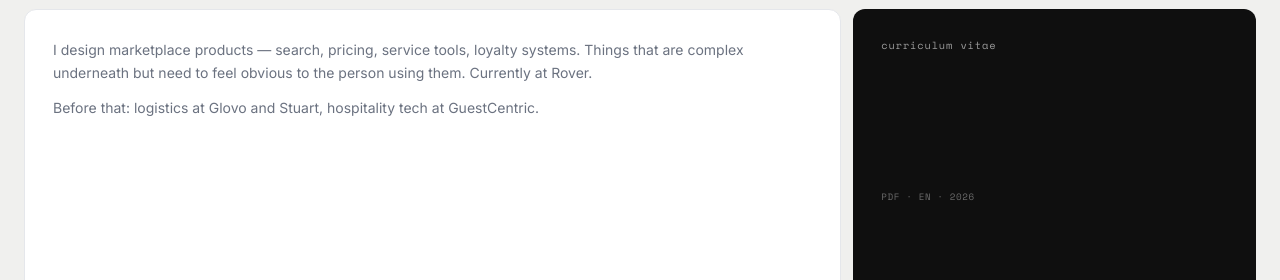
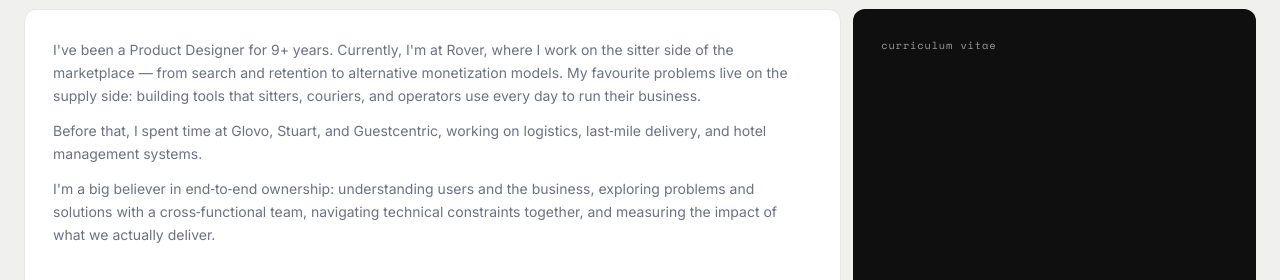
Before and after one commit to bernieprd/product-design, a plain HTML site: page index.html in a window 1280 px wide. Shown: the part 520-800 px from the top of the page. Drawn offline with nearby package versions, Linux system fonts and the light colour scheme.

Commit message:
Sync root index.html with variant-e changes missed in PR #20 (#22)
PR #20 updated variant-e/index.html but the root index.html (live homepage)
was not included in the merge. Applying the same changes now:
- Long 3-paragraph bio (role, past experience, philosophy)
- Remove 'PDF · EN · 2026' subtitle from CV card
- Remove duplicate Download CV from contact card
- Footer: 'Drop me a line / Let's work together'

https://claude.ai/code/session_01CmXtVdfy9LV52affKQfmpc

Co-authored-by: Claude <noreply@anthropic.com>

```diff
--- a/index.html
+++ b/index.html
@@ -43,8 +43,9 @@
 
   <!-- BIO CARD -->
   <div id="card-bio" class="card bio-card col-8 row-2">
-    <p>I design marketplace products — search, pricing, service tools, loyalty systems. Things that are complex underneath but need to feel obvious to the person using them. Currently at Rover.</p>
-    <p style="margin-top: 0.75rem;">Before that: logistics at Glovo and Stuart, hospitality tech at GuestCentric.</p>
+    <p>I've been a Product Designer for 9+ years. Currently, I'm at Rover, where I work on the sitter side of the marketplace — from search and retention to alternative monetization models. My favourite problems live on the supply side: building tools that sitters, couriers, and operators use every day to run their business.</p>
+    <p style="margin-top: 0.75rem;">Before that, I spent time at Glovo, Stuart, and Guestcentric, working on logistics, last‑mile delivery, and hotel management systems.</p>
+    <p style="margin-top: 0.75rem;">I'm a big believer in end‑to‑end ownership: understanding users and the business, exploring problems and solutions with a cross‑functional team, navigating technical constraints together, and measuring the impact of what we actually deliver.</p>
   </div>
 
   <!-- EXPERIENCE CARD -->
@@ -117,7 +118,6 @@
   <!-- CV CARD -->
   <div id="card-cv" class="card card-dark cv-card col-4 row-2">
     <p class="cv-label">curriculum vitae</p>
-    <p class="cv-sub">PDF · EN · 2026</p>
     <a href="./bernardo.prd.en.2026.pdf" target="_blank" class="cv-link">Download →</a>
   </div>
 
@@ -130,7 +130,6 @@
     <div class="contact-links">
       <a href="mailto:bernardo.prd@gmail.com">bernardo.prd@gmail.com</a>
       <a href="https://www.linkedin.com/in/bernardoprd/" target="_blank">LinkedIn</a>
-      <a href="./bernardo.prd.en.2026.pdf" target="_blank">Download CV</a>
     </div>
   </div>
 
@@ -189,7 +188,7 @@
 </div>
 
 <footer>
-  <h2 class="footer-title">Let's talk<br><span>or meet in person</span></h2>
+  <h2 class="footer-title">Drop me a line<br><span>Let's work together</span></h2>
   <div class="footer-links">
     <a href="https://www.linkedin.com/in/bernardoprd/" target="_blank">LinkedIn</a>
     <a href="./bernardo.prd.en.2026.pdf" target="_blank">CV</a>
```
